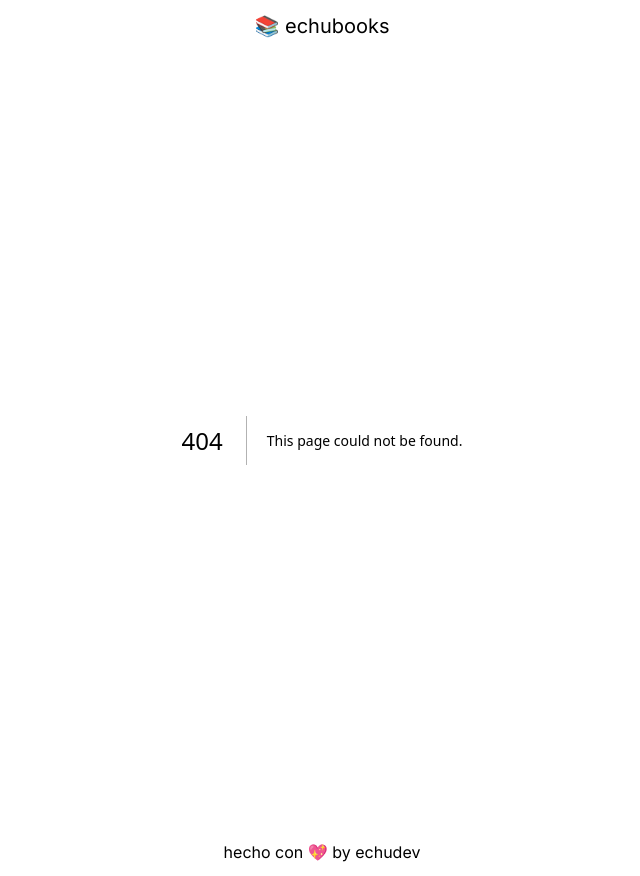
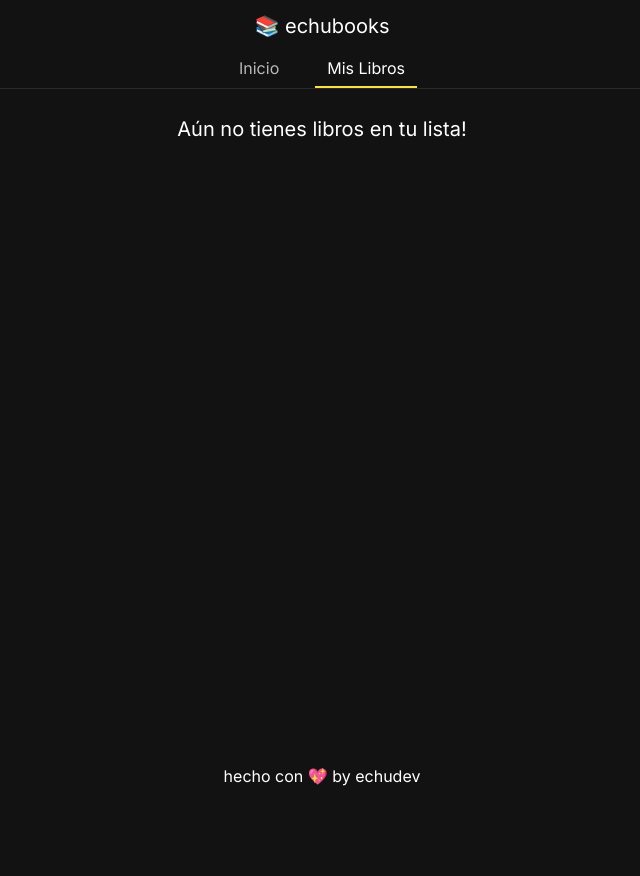
Before and after one commit to echudev/eBookstore, a Next.js app: page /mislibros in a window 1280 px wide. Before the commit this address had no page. Shown: the whole page, without its empty margins (318-958 px from the left). After the commit the page ends 800 px from the top, so only its background shows below. Built offline with nearby package versions, Linux system fonts and the light colour scheme.

Commit message:
feat: mislibros page created

```diff
--- a/src/app/layout.tsx
+++ b/src/app/layout.tsx
@@ -1,3 +1,4 @@
+import Navbar from "@/components/navbar";
 import "./globals.css";
 import type { Metadata } from "next";
 import { Inter } from "next/font/google";
@@ -18,7 +19,7 @@ export default function RootLayout({
     <html lang="es">
       <body className={inter.className}>
         <main className="flex flex-col min-h-screen max-w-screen-lg m-auto">
-          <nav className="text-center pt-3 text-xl">📚 echubooks</nav>
+          <Navbar />
           <section>{children}</section>
           <footer className="mt-auto pb-3 text-center">
             hecho con 💖 by echudev
--- /dev/null
+++ b/src/app/mislibros/MyList.tsx
@@ -0,0 +1,24 @@
+"use client";
+import Book from "@/components/book";
+import { BookMetadata } from "../../types/types";
+import { useReadingList } from "@/store/useReadingList";
+
+export default function MisLibros({ books }: { books: BookMetadata[] }) {
+  const { readingList } = useReadingList();
+
+  return (
+    <ul className="relative grid grid-cols-[repeat(auto-fill,minmax(200px,1fr))] gap-4 place-items- center p-10">
+      {readingList.length === 0 ? (
+        <p className="absolute text-xl flex justify-center items-center w-full h-full">
+          Aún no tienes libros en tu lista!
+        </p>
+      ) : (
+        books.map((book, i) => {
+          if (readingList.includes(book.ISBN)) {
+            return <Book key={i} book={book} />;
+          }
+        })
+      )}
+    </ul>
+  );
+}
--- /dev/null
+++ b/src/app/mislibros/page.tsx
@@ -0,0 +1,8 @@
+import getBooks from "@/lib/geBooks";
+import MyList from "./MyList";
+
+export default async function MyListPage() {
+  const books = await getBooks();
+
+  return <MyList books={books} />;
+}
--- a/src/components/book.tsx
+++ b/src/components/book.tsx
@@ -1,21 +1,39 @@
 "use client";
 import Image from "next/image";
 import { BookMetadata } from "../types/types";
+import { useReadingList } from "../store/useReadingList";
+import mark from "../assets/mark.png";
 
 export default function Book({ book }: { book: BookMetadata }) {
+  const { toggleBook, readingList } = useReadingList();
+
   return (
     <li
       key={book.ISBN}
-      className="w-full flex flex-col items-center border border-transparent hover:border-yellow-100 p-1 rounded transition-all"
+      className="flex flex-col items-center border border-transparent hover:border-yellow-100 p-1 rounded transition-all"
     >
+      <div className="relative">
         <Image
           src={book.cover}
           alt={book.title}
           width={300}
           height={300}
-        className="aspect-[9/14] object-cover rounded shadow-md shadow-black cursor-pointer transition-all ease-in-out"
+          className="aspect-[9/14] object-cover rounded shadow-md shadow-black cursor-pointer"
+          onClick={() => toggleBook(book.ISBN)}
         />
-      <h2 className="text-sm text-yellow-100 p-2 overflow-hidden text-ellipsis whitespace-nowrap max-w-full">
+        <Image
+          src={mark}
+          alt={"mark"}
+          width={40}
+          height={20}
+          className={
+            readingList.includes(book.ISBN)
+              ? "absolute right-0 top-0 transition-all opacity-100"
+              : "absolute right-0 top-0 transition-all opacity-0"
+          }
+        />
+      </div>
+      <h2 className="text-sm p-2 overflow-hidden text-ellipsis whitespace-nowrap max-w-full">
         {book.title}
       </h2>
     </li>
--- /dev/null
+++ b/src/components/navbar.tsx
@@ -0,0 +1,47 @@
+"use client";
+import Link from "next/link";
+import { usePathname } from "next/navigation";
+
+const navLinks = [
+  {
+    id: 0,
+    name: "Inicio",
+    href: "/",
+  },
+  {
+    id: 1,
+    name: "Mis Libros",
+    href: "/mislibros",
+  },
+];
+
+export default function Navbar() {
+  const pathname = usePathname();
+
+  return (
+    <nav className="flex flex-col items-center mt-3 border-b border-white/10 w-full">
+      <h1 className="text-xl">📚 echubooks</h1>
+      <div className="flex gap-6 mt-2">
+        {navLinks.map((link, i) => {
+          let isActive = pathname === link.href;
+          return (
+            <Link
+              key={i}
+              href={link.href}
+              className="relative hover:bg-white/10 rounded transition-all py-2 px-3"
+            >
+              <p className={isActive ? "" : "text-white/70"}>{link.name}</p>
+              <div
+                className={
+                  isActive
+                    ? "absolute inset-0 border-b-2 border-yellow-300 z-[-1]"
+                    : "absolute inset-0 border-b-2 border-transparent z-[-1]"
+                }
+              ></div>
+            </Link>
+          );
+        })}
+      </div>
+    </nav>
+  );
+}
--- /dev/null
+++ b/src/store/useReadingList.ts
@@ -0,0 +1,16 @@
+import { create } from 'zustand'
+
+export type State = {
+  readingList: string[]
+  toggleBook: (ISBN: string) => void
+}
+
+export const useReadingList = create<State>((set) => ({
+  readingList: [],
+  toggleBook: (id) => set((state) => (
+    {
+       readingList: state.readingList.includes(id)
+      ? state.readingList.filter((prevId) => prevId !== id)
+      : [...state.readingList, id]
+    })),
+}))
```
Also changed, not shown: src/zustand/store.ts (deleted, +0 -14 lines), src/assets/mark.png (added). Lines whose indentation alone changed are shown as unchanged.
